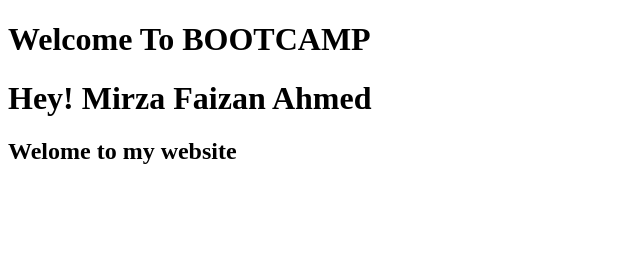
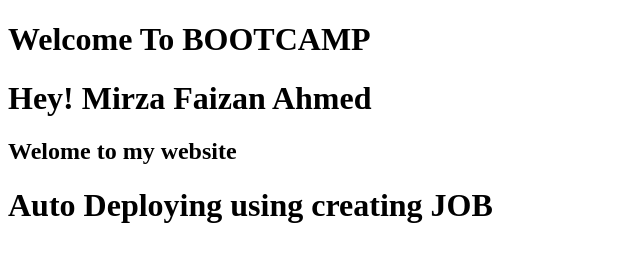
Before and after one commit to MirzaFaizanAhmed/BootCamp-Class-1-, a plain HTML site: page index.html in a window 1280 px wide. Shown: the whole page, without its empty margins (0-640 px from the left). Drawn offline with Linux system fonts and the light colour scheme.

Commit message:
Update index.html

```diff
--- a/index.html
+++ b/index.html
@@ -10,6 +10,7 @@
     <h1>Welcome To BOOTCAMP</h1>
     <h1>Hey! Mirza Faizan Ahmed</h1>
     <h2>Welome to my website</h2>
+    <h1>Auto Deploying using creating JOB</h1>
 
 </body>
 </html>
```
